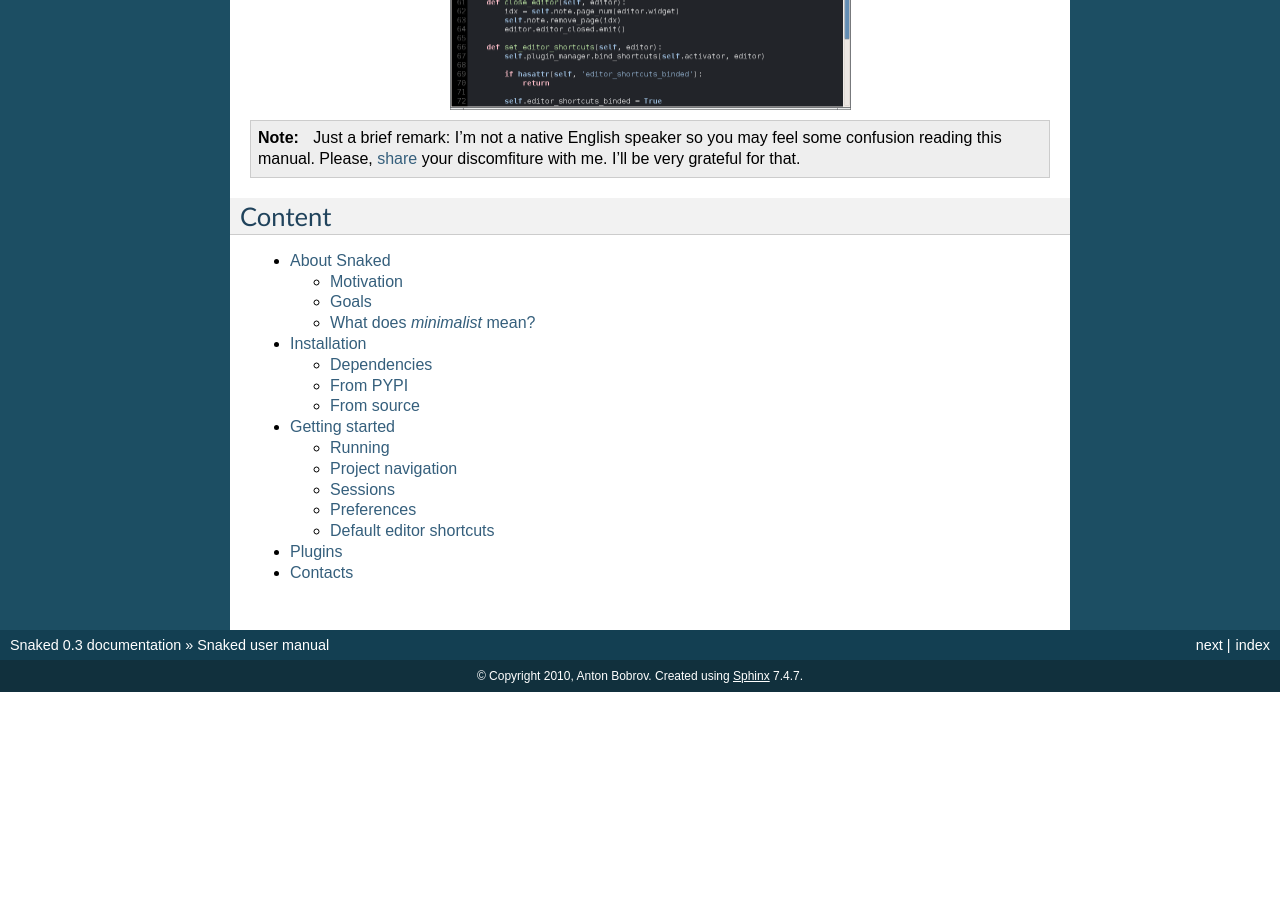
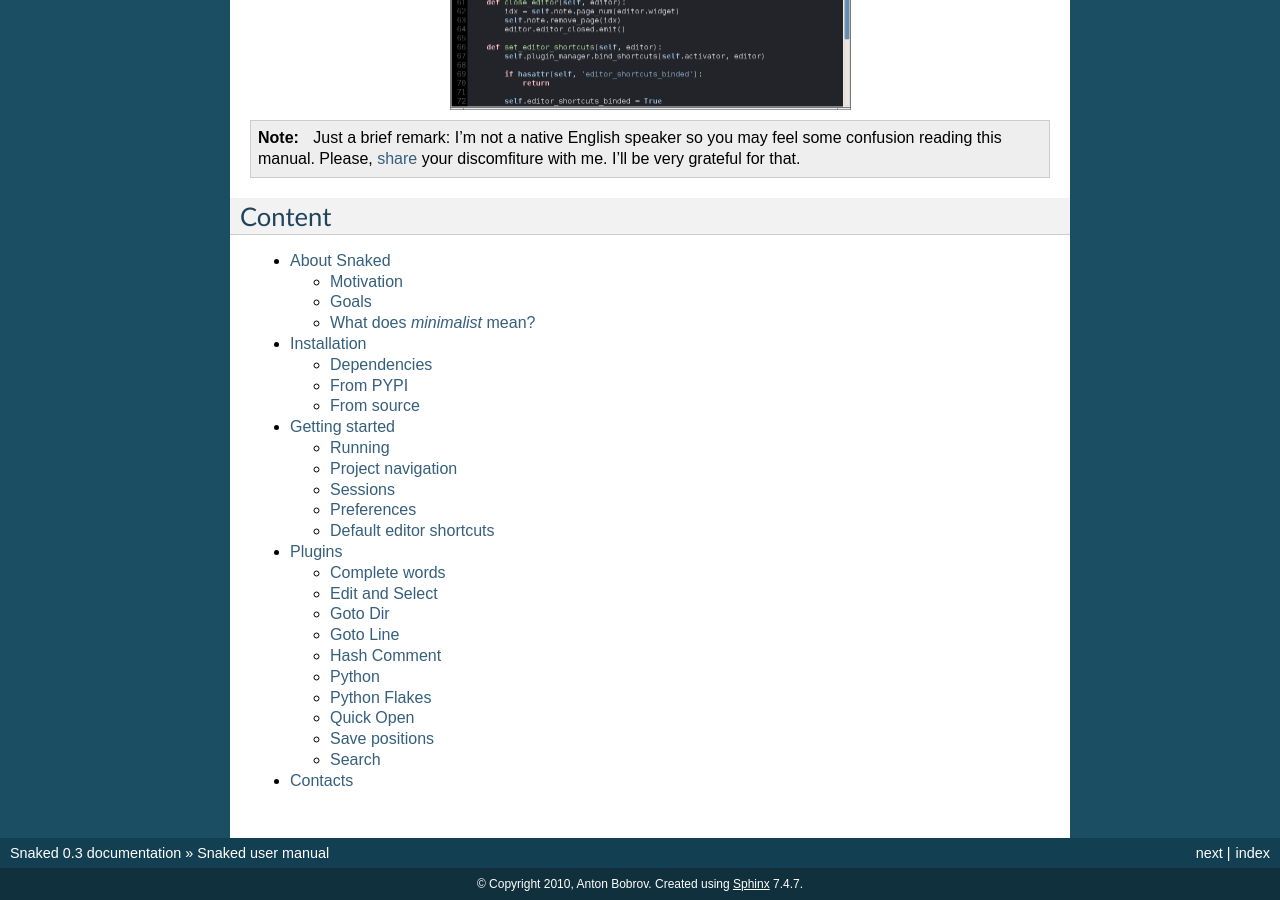
Before and after one commit to baverman/snaked, a Sphinx documentation site: the page built from doc/index.rst, in a window 1280 px wide and 900 px high, scrolled down 625 px. Built offline with Sphinx 7.4.7, drawn with Linux system fonts in a browser that asks for light colours; before the commit the page ends 1317 px from its top, so only the background shows below that; some of the changed lines change nothing that is shown.

Commit message:
plugins doc

```diff
--- a/doc/plugins.rst
+++ b/doc/plugins.rst
@@ -1,2 +1,139 @@
 Plugins
 =======
+
+.. _complete_words:
+
+Complete words
+--------------
+
+Similar to Eclipse behavior: cycles through possible word completions from
+opened documents.
+
+Default key: ``<alt>slash``
+
+
+.. _edit_and_select:
+
+Edit and Select
+---------------
+
+Provides features for easy text editing.
+
+* ``<ctrl>d`` deletes line under cursor with copying it into clipboard.
+
+* ``<ctrl><alt>o`` shows cursor offset position. Huh? Simply I need offset
+  when write tests (parsing, code analyzing, etc.).
+
+* ``<alt>w`` smart select. Selects semantic blocks. Just try it. Have you ever
+  need to select whole function definition or string in quotes or function
+  parameters or function call with parameters or statement block? There is only
+  one function for such tasks in Snaked. In conjunction with stock
+  gtksourceview2 selection moving (``<alt>Up``, ``<alt>Down``) it allows forget
+  about copy-paste.
+
+That's all for now. Planed feature functionality:
+
+* Smart string literals edit.
+
+* Automatic brackets and quotes pairing.
+
+* Automatic text wrap.
+
+* Maybe vertical selection.
+
+* Vim-like numbers incrementing/decrementing (``<ctrl>a``, ``<ctrl>x``).
+
+* Vim-like above line symbols copying (``<ctrl>y``).
+
+* Vim-like... Over 9000 other features. In order of first need. Maybe implement
+  vim mode? Damn.
+
+
+Goto Dir
+--------
+
+Default shortcut ``<crtl><alt>l`` opens editor file directory in file manager.
+
+
+Goto Line
+---------
+
+``<ctrl>l`` popups dialog with line number input.
+
+
+Hash Comment
+------------
+
+Comments and uncomments code with hashes. Useful for languages with appropriate comment
+symbols. Default key ``<ctrl>slash``.
+
+
+Python
+------
+
+Strictly for the sake of this plugin I started Snaked's development. It features:
+
+* Pretty editor title formating. Package modules are presented like
+  `package.module` or `package` instead `module.py` or `__init__.py`. Very
+  useful extension to distinguish similar file names. Must have for every
+  Pytonier.
+
+* :ref:`Goto python definition <python-goto-definition>`.
+
+* :ref:`Code autocomplete <python-autocomplete>`
+
+* :ref:`Outline navigation <python-outline>`
+
+* :ref:`Type hints <python-type-hints>`. Provide rope with additional info about
+  types for better inference, refactoring and code completion.
+
+
+Python Flakes
+-------------
+
+Background python code linter. Highlights problems like unused or undefined imports or
+variables. Also gives feedback about syntax errors. Quite handy plugin.
+
+
+Quick Open
+----------
+
+Heart of project navigation. Really quick (and responsive), I worked hard for
+that. With easy project selection. It searches files only in current project
+following these matching rules:
+
+* filename starts with search term.
+
+* filename contains search term
+
+* file path contains search term
+
+* fuzzy match. if search term contains slashes it matches similar file paths. For
+  example ``pl/py`` will match ``plugin/python/__init__.py`` or
+  ``plugin/name/python.py``
+
+Current project may be changed by ``<alt>Up``, ``<alt>Down`` combination. I
+think to replace project selection combox with treeview for more easier
+choosing.
+
+Also dialog allows to open files with default system editor, not Snaked itself.
+Just hit ``<ctrl>Enter``. For example you can start watching video or run gimp
+for pictures.
+
+
+Save positions
+--------------
+
+Remembers current file position on editor close and restores it on open.
+
+
+Search
+------
+
+Plugin for text searching. It isn't too much powerful at this moment.
+
+``<ctrl>f`` shows dialog. ``Escape`` hides it. ``<ctrl>j``, ``<ctrl>k`` shows
+next/previous match.
+
+I'm still thinking about replace implementation. All variants are too monstrous.
+Best way seems ``%s/search/replace/g``. Have any ideas? :ref:`Share it <contacts>`.
--- a/doc/start.rst
+++ b/doc/start.rst
@@ -115,7 +115,7 @@
 Plugins
 *******
 
-Simple list with available extension. Check to enable, uncheck to disable
+Simple list with available extension. Check to enable, uncheck to disable,
 nothing more. If plugin will provide it's own configuration dialog it will
 appear in preferences.
 
```
